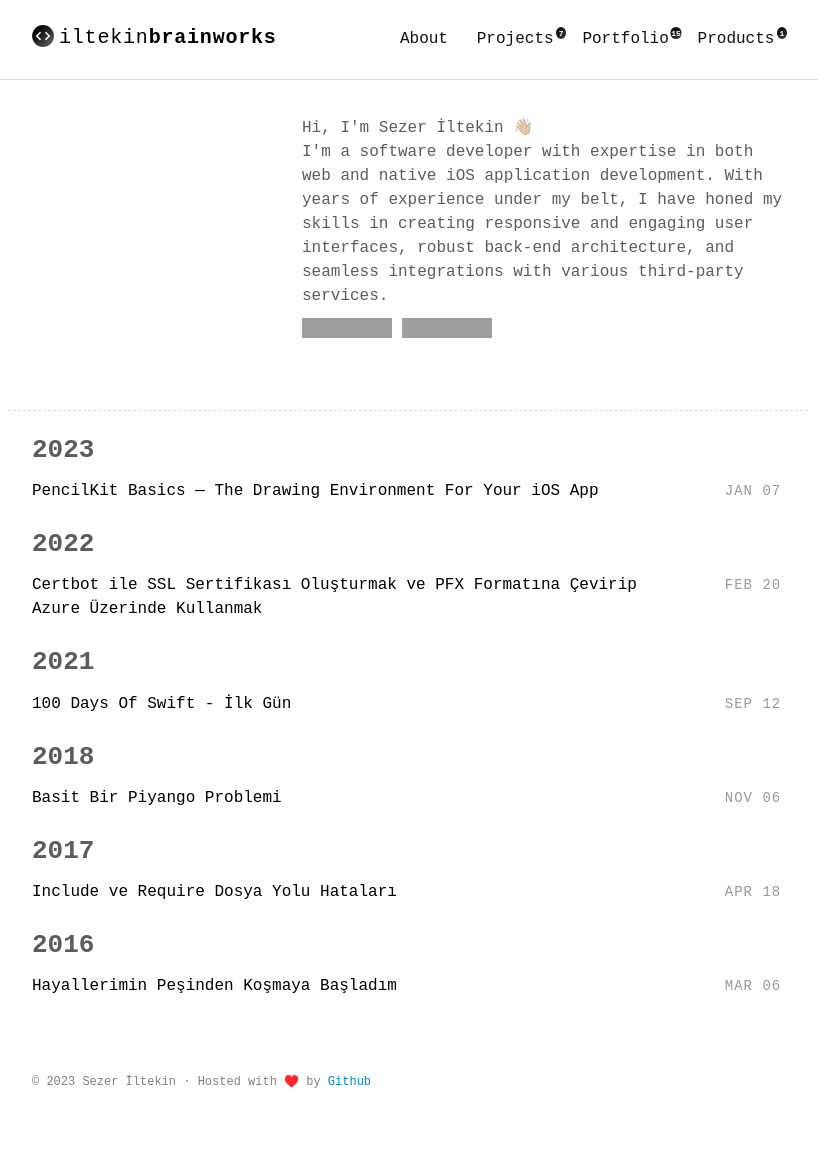
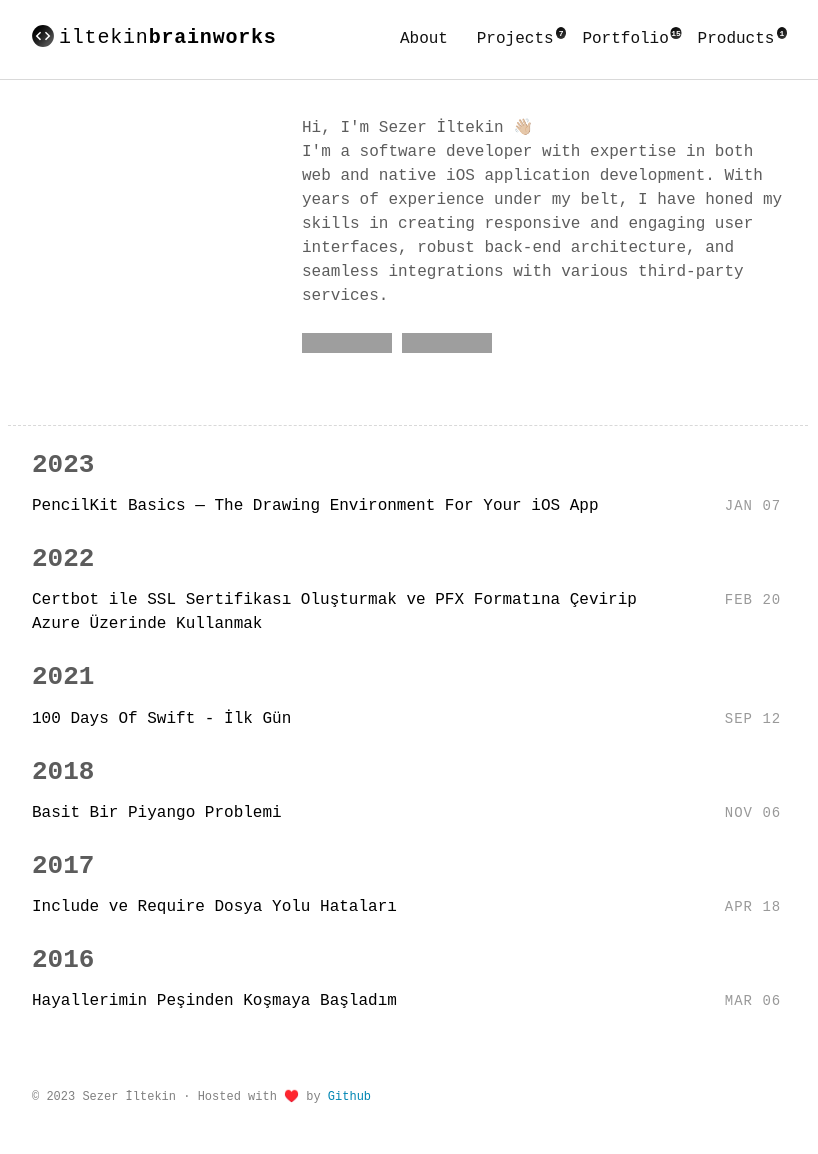
Before and after one commit to iltekin/iltekin.github.io, a Jekyll site: the page built from index.html, in a window 1280 px wide. Shown: the whole page, without its empty margins (232-1050 px from the left). Built offline with Jekyll 4.4.1, drawn with Linux system fonts in a browser that asks for light colours; some web fonts are replaced; comment, search, counter and statistics services are not loaded; grey boxes are pictures that could not be loaded.

Commit message:
new project

```diff
--- a/_includes/intro.html
+++ b/_includes/intro.html
@@ -24,7 +24,7 @@
       <p style="
     margin-bottom: 0;
 "> Hi, I'm Sezer İltekin 👋🏼 <br>I'm a software developer with expertise in both web and native iOS application development. With years of experience under my belt, I have honed my skills in creating responsive and engaging user interfaces, robust back-end architecture, and seamless integrations with various third-party services.
-        <div style="margin-top:10px">
+        <div style="margin-top:25px">
           <a href="https://github.com/iltekin" target="_blank"><img alt="GitHub followers" src="https://img.shields.io/github/followers/iltekin?style=social"></a>
           <a href="https://twitter.com/sezeriltekin" target="_blank"><img alt="Twitter Follow" src="https://img.shields.io/twitter/follow/sezeriltekin?style=social"></a>
         </div>
```
